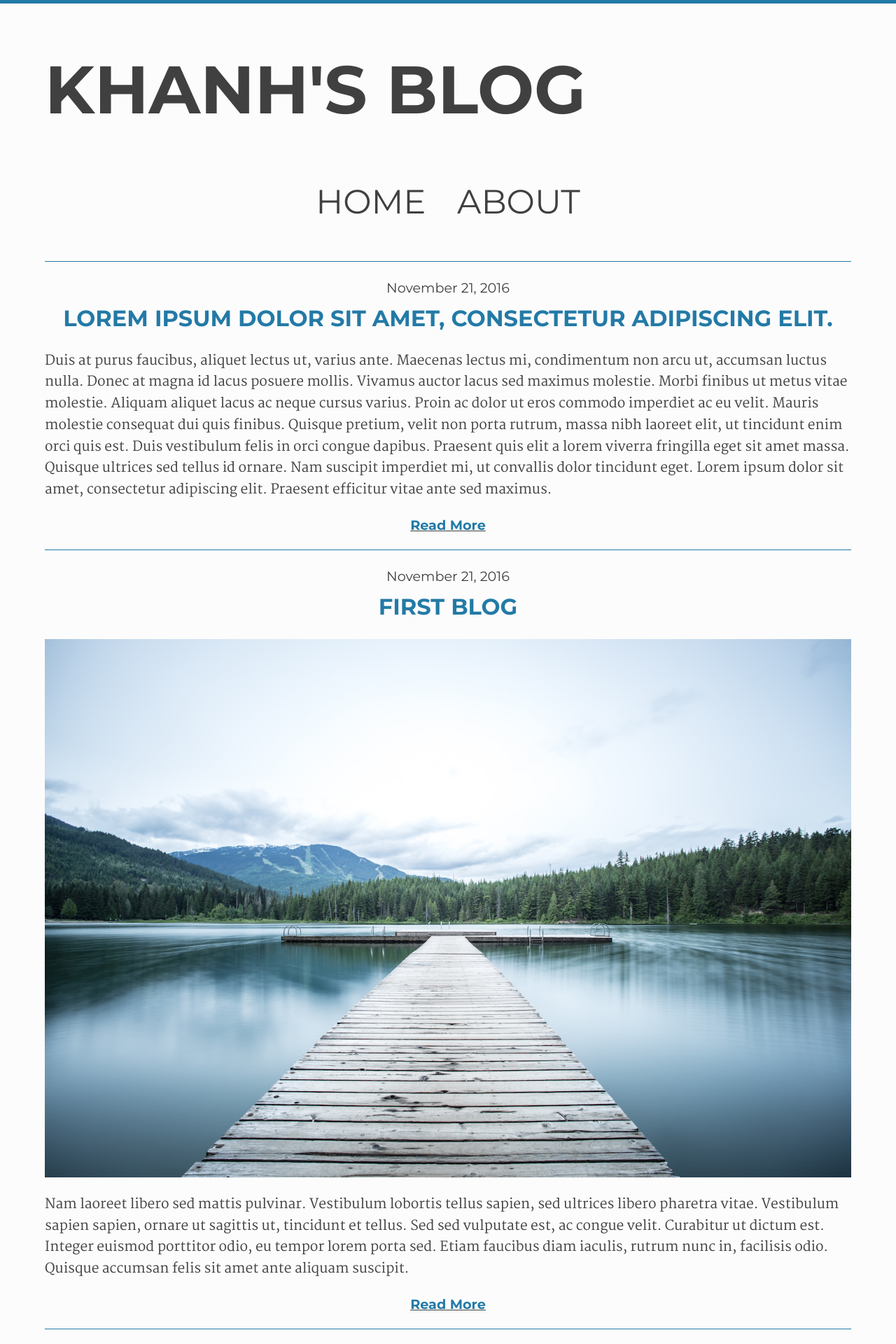
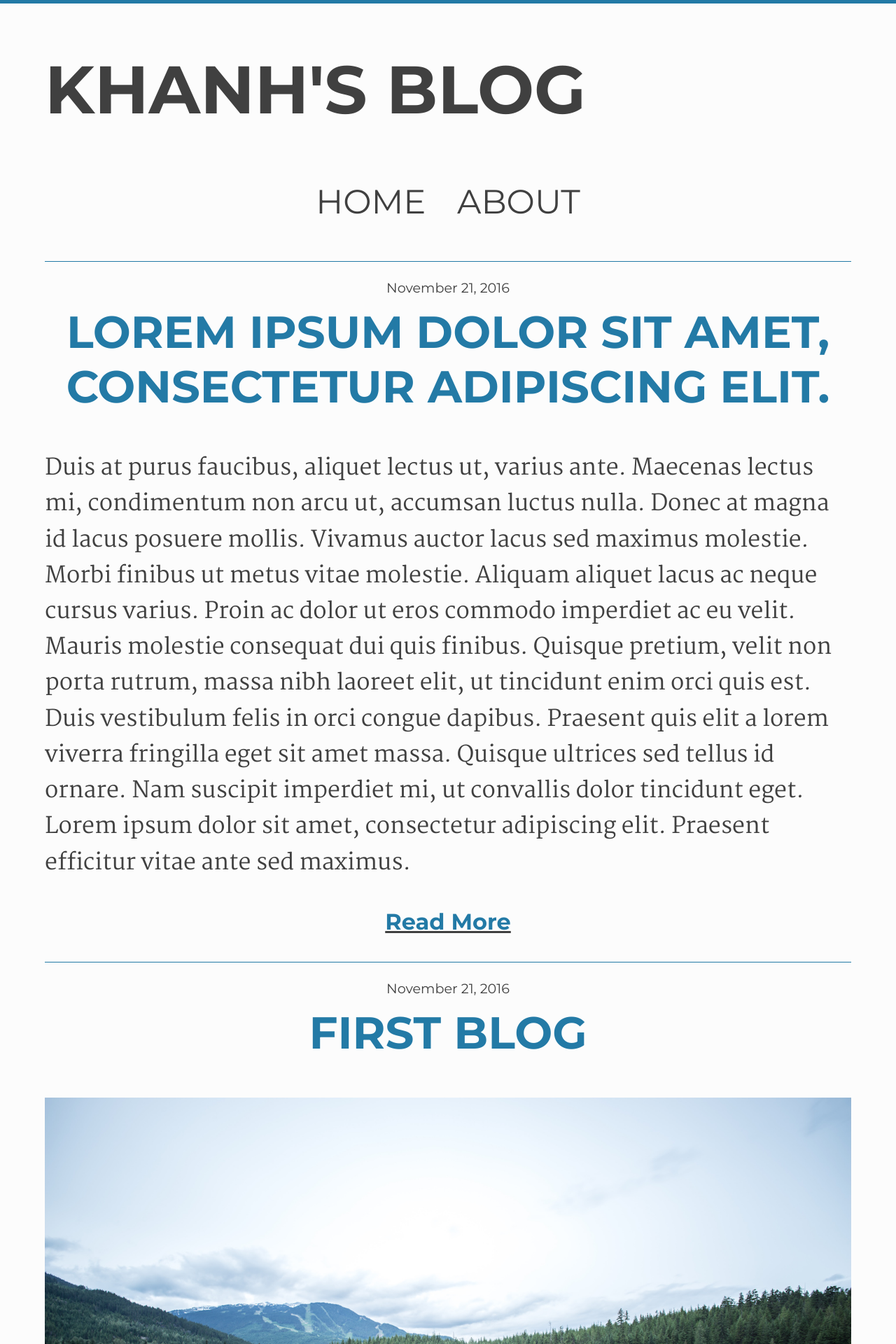
Before and after one commit to khanhnwin/khanhnwin.github.io, a Jekyll site: the page built from index.html, in a window 1280 px wide. Shown: the top 1920 px of the page at 70% size. Built offline with Jekyll 4.4.1, drawn with Linux system fonts in a browser that asks for light colours; nearby versions of some CDN libraries.

Commit message:
Updated font size paragraph

```diff
--- a/stylesheets/main.css
+++ b/stylesheets/main.css
@@ -33,6 +33,12 @@
 p {
   font-family: "Martel", serif;
   line-height: 160%;
+}
+
+@media screen and (max-device-width: 800px) {
+  p {
+    font-size: 2rem;
+  }
 }
 
 .page_container {
@@ -161,7 +167,7 @@
   text-transform: uppercase;
   margin-top: .75rem;
   text-align: center;
-  font-size: 2rem;
+  font-size: 4rem;
 }
 
 .posts .post .blurb {
--- a/stylesheets/main.sass
+++ b/stylesheets/main.sass
@@ -39,6 +39,9 @@
 p
   font-family: $serifFont
   line-height: 160%
+
+  @media screen and (max-device-width: 800px)
+    font-size: 2rem
 
 .page_container
   width: 55%
@@ -132,7 +135,7 @@
       text-transform: uppercase
       margin-top: .75rem
       text-align: center
-      font-size: 2rem
+      font-size: 4rem
 
     .blurb
       line-height: 160%
```
